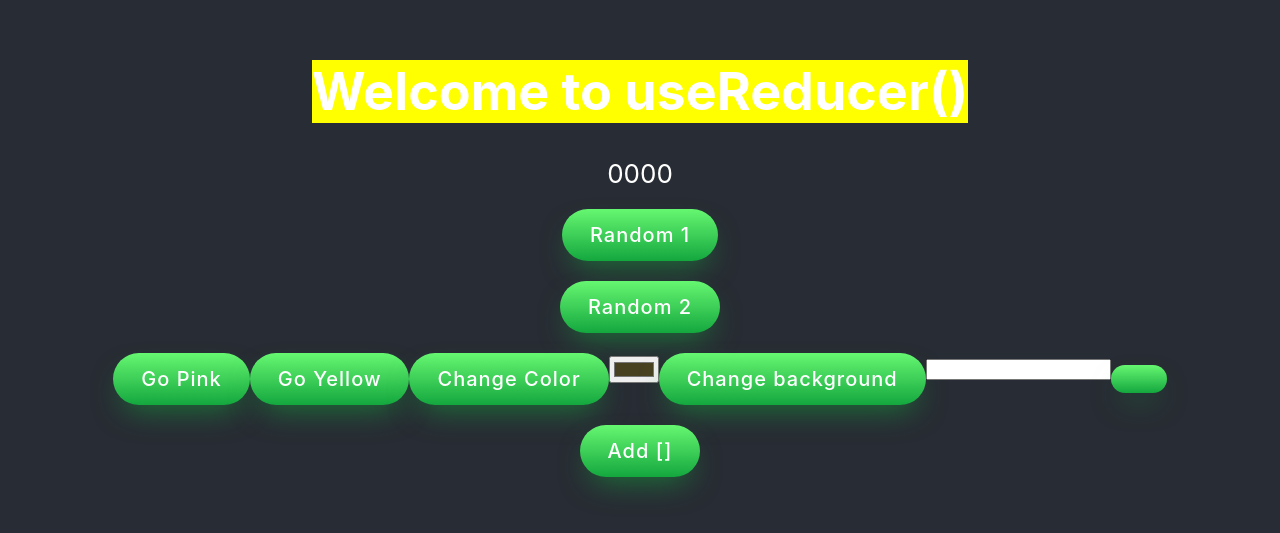
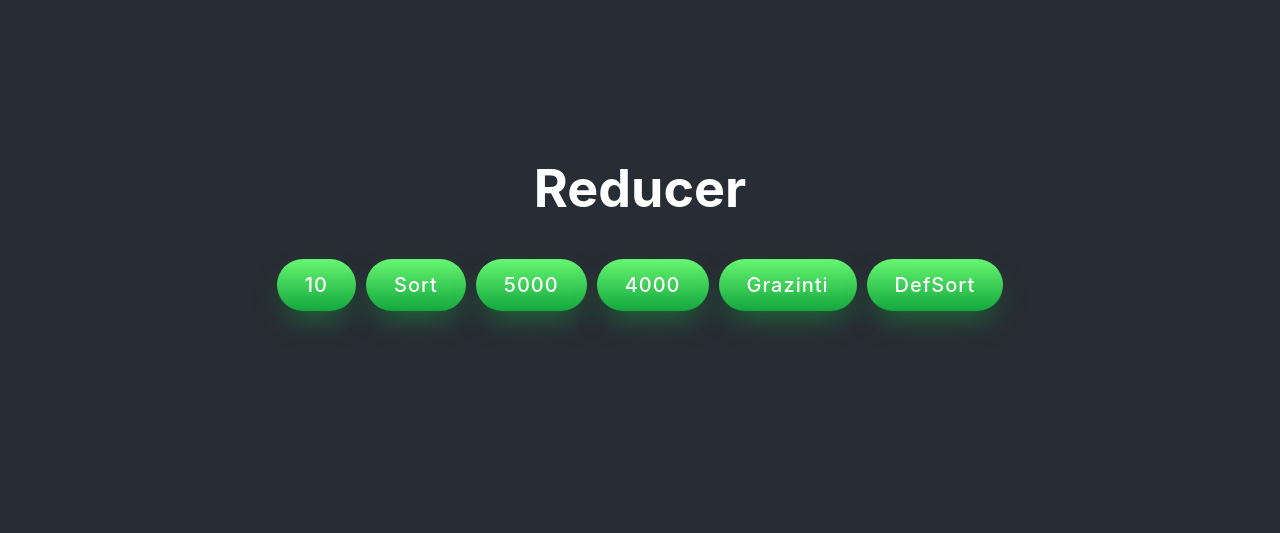
Before and after one commit to ArturasKi/001-lamos, a React (Create React App) app in the folder ak/: page / in a window 1280 px wide. Shown: the part 181-714 px from the top of the page. Built offline with nearby package versions, Linux system fonts and the light colour scheme.

Commit message:
show row

```diff
--- a/ak/src/App.jsx
+++ b/ak/src/App.jsx
@@ -1,107 +1,79 @@
 import './App.scss';
 import { useReducer, useState } from 'react';
-import colorReducer from './Reducers/colorReducer';
-import numberReducer from './Reducers/numberReducer';
-import rand from './Functions/rand';
-import kvReducer from './Reducers/kvReducer';
-
+import randNumberReducer from './Reducers/randNumberReducer';
 
 function App() {
 
-  // const [color, setColor] = useState('yellow');
-  const [color, dispatchColor] = useReducer(colorReducer, 'yellow');
-  const [number, dispatchNumber] = useReducer(numberReducer, '0000');
-  const [kvadratas, dispatchKvadratas] = useReducer(kvReducer, []);
-  const [formColor, setFormColor] = useState('#484121');
-  const [tekstas, setTekstas] = useState('');
-  const [h2, setH2] = useState('');
-  // const [kv, setKv] = useState([]);
+  const [list, dispatchList] = useReducer(randNumberReducer, []);
+  const [listNr, setListNr] = useState([]);
 
 
-    const goPink = () => {
+  const addList = () => {
+    setListNr(listNr)
     const action = {
-        type: 'go_pink'
+      type: 'add_list',
     }
-      dispatchColor(action);
+    dispatchList(action);
   }
 
-    const goYellow = () => {
+  const sortList = () => {
+    setListNr(listNr)
     const action = {
-        type: 'go_yellow'
+      type: 'sort_list',
     }
-      dispatchColor(action);
+    dispatchList(action);
   }
 
-    const changeColor = () => {
+  const daugiauList = () => {
+    setListNr(listNr)
     const action = {
-        type: 'go_change'
+      type: 'daugiau_list',
     }
-      dispatchColor(action);
+    dispatchList(action);
   }
 
-  const goRand = () => {
+  const maziauList = () => {
+    setListNr(listNr)
     const action = {
-      type: 'go_rand'
+      type: 'maziau_list',
     }
-    dispatchNumber(action); // paspaudus mygtuką, išsiunčiamas action į funkciją;
+    dispatchList(action);
   }
 
-  const goRand1 = () => {
+  const grazintiList = () => {
+    setListNr(listNr)
     const action = {
-      type: 'go_rand1',
-      payload: rand(0, 100)
+      type: 'grazinti_list',
     }
-    dispatchNumber(action);
+    dispatchList(action);
   }
 
-  const background = () => {
+  const defList = () => {
+    setListNr(listNr)
     const action = {
-      type: 'change_background',
-      payload: formColor
+      type: 'def_list',
     }
-    dispatchColor(action);
-}
-
-  const textClick = () => {
-
-    setH2(tekstas);
-    const action = {
-      type: 'change_text',
-      payload: tekstas
-    }
-    dispatchColor(action);
-}
-
-const addKv = () => {
-  const action = {
-    type: 'add_kv',
-  }
-  dispatchKvadratas(action);
+    dispatchList(action);
   }
 
   return (
     <div className="App">
       <header className="App-header">
-        <h2>{h2}</h2>
-        <h1 style={{backgroundColor: color}}>Welcome to useReducer()</h1>
-        <span> {number} </span>
-        <button onClick={goRand}>Random 1</button>
-        <button onClick={goRand1}>Random 2</button>
         <div className='kvc'>
-          <button onClick={goPink}>Go Pink</button>
-          <button onClick={goYellow}>Go Yellow</button>
-          <button onClick={changeColor}>Change Color</button>
-          <br/>
-          <input onChange={e => setFormColor(e.target.value)} type='color' value={formColor}></input>
-          <button onClick={background}>Change background</button>
-          <input type='text' onChange={e => setTekstas(e.target.value)} value={tekstas}></input>
-          <button onClick={textClick}></button>
+          <h1>Reducer</h1>
         </div>
-        <button onClick={addKv}>Add []</button>
         <div className='kvc'>
           {
-            kvadratas.map((c, i) => <div className='kv' key={i} style={{backgroundColor: c}}>{i}</div>)
+            list.map((o, i) => o.show ? <div key={i} className="kv"><i>{o.number}</i></div> : null)
           }
+        </div>
+        <div className='kvc'>
+          <button onClick={addList}>10</button>
+          <button onClick={sortList}>Sort</button>
+          <button onClick={daugiauList}>5000</button>
+          <button onClick={maziauList}>4000</button>
+          <button onClick={grazintiList}>Grazinti</button>
+          <button onClick={defList}>DefSort</button>
         </div>
       </header>
     </div>
@@ -110,10 +82,7 @@ const addKv = () => {
 
 export default App;
 
-// 1000, 9999
+// 1. (useReducer) Mygtukas, kai jį paspaudžiam atsiranda list'as iš 10 random skaičių. Reducer'io viduje sugeneruojamas masyvas iš 10 skaičių.
+// {number: '0025', color: #9494df};
 
-// Sukurti color input'ą. Kontroliuoti su useState
-// Mygtukas, paspaudus pasikeičia background color.
-// Input color perduodamas per payload'ą;
-
-// Input kontroliuojamas is state -> payload -> reducer.
+// Du mygtukai: vienas turėtų rodyti didesnius nei 5000, kitas - mažesnius nei 4000.
--- a/ak/src/App.scss
+++ b/ak/src/App.scss
@@ -51,6 +51,7 @@
 
 .kvc {
   display: flex;
+  flex-direction: row;
   justify-content: center;
   align-items: center;
   flex-wrap: wrap;
@@ -75,6 +76,7 @@ button {
   user-select: none;
   -webkit-user-select: none;
   touch-action: manipulation;
+  margin: 5px;
 }
 
 button:hover {
--- /dev/null
+++ b/ak/src/Reducers/randNumberReducer.js
@@ -0,0 +1,67 @@
+import rand from '../Functions/rand';
+import randColor from '../Functions/randColor';
+
+function randNumberReducer(state, action) {
+    let newState;
+    //
+    switch(action.type) {
+        case 'add_list':
+            newState = [...Array(10)].map((_, i) => ({
+                number: (('' + rand(0, 9999)).padStart(4, 0)),
+                color: randColor(),
+                show: true,
+                row: i
+            }));
+            // newState = [];
+
+            // for (let i = 0; i < 10; i++) {
+            //     newState.push(('' + rand(0, 9999)).padStart(4, 0));
+            //     console.log(newState);
+            // }
+
+            break;
+
+        case 'sort_list':
+
+            newState = [...state].sort((a, b) => {
+                if (a.number > b.number) return -1; // kai
+                if (a.number < b.number) return 1;
+                return 0;
+                // arba sort((a, b) => b - a);
+            });
+            console.log(newState);
+            break;
+
+        case 'daugiau_list':
+
+            // newState = [...state].filter(e => e.number > 5000);
+            newState = state.map(o => o.number > 5000 ? {...o, show: true} : {...o, show: false});
+            break;
+
+        case 'maziau_list':
+            newState = state.map(o => o.number < 4000 ? {...o, show: true} : {...o, show: false});
+            // newState = [...state].filter(e => e.number < 4000);
+            break;
+
+        case 'grazinti_list':
+            newState = state.map(o => ({...o, show: true}));
+            // newState = [...state].filter(e => e.number);
+            break;
+
+        case 'def_list':
+
+            newState = [...state].sort((a, b) => a.row - b.row);
+            console.log(newState);
+            break;
+        default : newState = [...state];
+    }
+
+    //
+    return newState;
+
+
+}
+
+export default randNumberReducer;
+
+// masyvas iš 10 reikšmių map'inam, vietoj brūkšniuko grąžinamas rand skaičius.
```
Also changed, not shown: ak/src/020.jsx (added, +119 -0 lines). Lines whose indentation alone changed are shown as unchanged.
